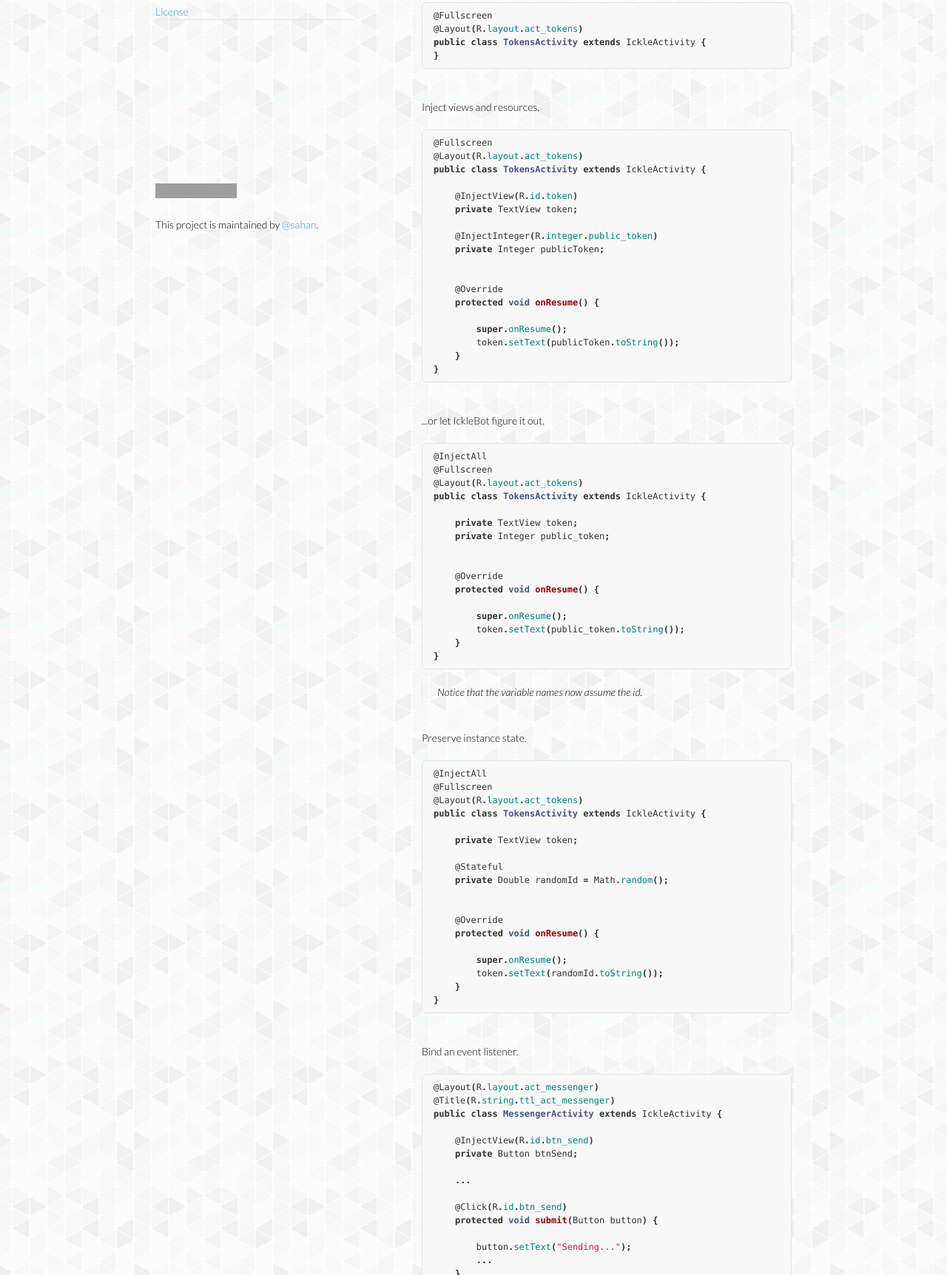
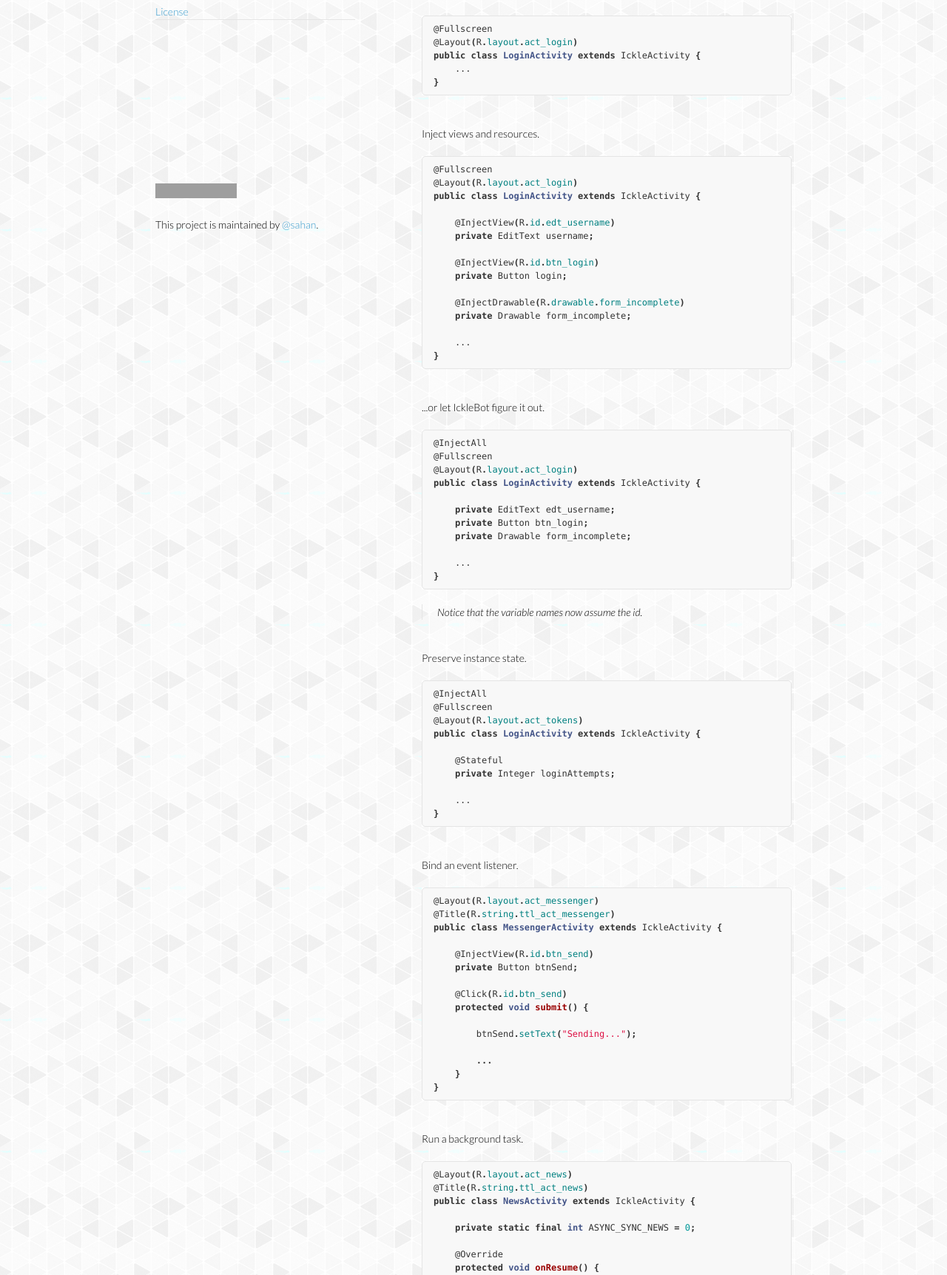
Before and after one commit to sahan/IckleBot, a plain HTML site: page index.html in a window 1280 px wide. Shown: the part 416-2140 px from the top of the page at 74% size. Drawn offline with Linux system fonts and the light colour scheme; grey boxes are pictures that could not be loaded.

Commit message:
Update code samples on home [ci skip]

```diff
--- a/index.html
+++ b/index.html
@@ -46,7 +46,8 @@
 
 <hr><p>Leverage features by extending <code>IckleActivity</code>.</p>
 
-<div class="highlight"><pre><span class="kd">public</span> <span class="kd">class</span> <span class="nc">TokensActivity</span> <span class="kd">extends</span> <span class="n">IckleActivity</span> <span class="o">{</span>
+<div class="highlight"><pre><span class="kd">public</span> <span class="kd">class</span> <span class="nc">LoginActivity</span> <span class="kd">extends</span> <span class="n">IckleActivity</span> <span class="o">{</span>
+    ...
 <span class="o">}</span>
 </pre></div>
 
@@ -54,8 +55,9 @@
 Manage activity configuration.</p>
 
 <div class="highlight"><pre><span class="nd">@Fullscreen</span>
-<span class="nd">@Layout</span><span class="o">(</span><span class="n">R</span><span class="o">.</span><span class="na">layout</span><span class="o">.</span><span class="na">act_tokens</span><span class="o">)</span>
-<span class="kd">public</span> <span class="kd">class</span> <span class="nc">TokensActivity</span> <span class="kd">extends</span> <span class="n">IckleActivity</span> <span class="o">{</span>
+<span class="nd">@Layout</span><span class="o">(</span><span class="n">R</span><span class="o">.</span><span class="na">layout</span><span class="o">.</span><span class="na">act_login</span><span class="o">)</span>
+<span class="kd">public</span> <span class="kd">class</span> <span class="nc">LoginActivity</span> <span class="kd">extends</span> <span class="n">IckleActivity</span> <span class="o">{</span>
+    ...
 <span class="o">}</span>
 </pre></div>
 
@@ -63,22 +65,19 @@ Manage activity configuration.</p>
 Inject views and resources.</p>
 
 <div class="highlight"><pre><span class="nd">@Fullscreen</span>
-<span class="nd">@Layout</span><span class="o">(</span><span class="n">R</span><span class="o">.</span><span class="na">layout</span><span class="o">.</span><span class="na">act_tokens</span><span class="o">)</span>
-<span class="kd">public</span> <span class="kd">class</span> <span class="nc">TokensActivity</span> <span class="kd">extends</span> <span class="n">IckleActivity</span> <span class="o">{</span>
+<span class="nd">@Layout</span><span class="o">(</span><span class="n">R</span><span class="o">.</span><span class="na">layout</span><span class="o">.</span><span class="na">act_login</span><span class="o">)</span>
+<span class="kd">public</span> <span class="kd">class</span> <span class="nc">LoginActivity</span> <span class="kd">extends</span> <span class="n">IckleActivity</span> <span class="o">{</span>
 
-    <span class="nd">@InjectView</span><span class="o">(</span><span class="n">R</span><span class="o">.</span><span class="na">id</span><span class="o">.</span><span class="na">token</span><span class="o">)</span>
-    <span class="kd">private</span> <span class="n">TextView</span> <span class="n">token</span><span class="o">;</span>
+    <span class="nd">@InjectView</span><span class="o">(</span><span class="n">R</span><span class="o">.</span><span class="na">id</span><span class="o">.</span><span class="na">edt_username</span><span class="o">)</span>
+    <span class="kd">private</span> <span class="n">EditText</span> <span class="n">username</span><span class="o">;</span>
 
-    <span class="nd">@InjectInteger</span><span class="o">(</span><span class="n">R</span><span class="o">.</span><span class="na">integer</span><span class="o">.</span><span class="na">public_token</span><span class="o">)</span>
-    <span class="kd">private</span> <span class="n">Integer</span> <span class="n">publicToken</span><span class="o">;</span>
+    <span class="nd">@InjectView</span><span class="o">(</span><span class="n">R</span><span class="o">.</span><span class="na">id</span><span class="o">.</span><span class="na">btn_login</span><span class="o">)</span>
+    <span class="kd">private</span> <span class="n">Button</span> <span class="n">login</span><span class="o">;</span>
 
+    <span class="nd">@InjectDrawable</span><span class="o">(</span><span class="n">R</span><span class="o">.</span><span class="na">drawable</span><span class="o">.</span><span class="na">form_incomplete</span><span class="o">)</span>
+    <span class="kd">private</span> <span class="n">Drawable</span> <span class="n">form_incomplete</span><span class="o">;</span>
 
-    <span class="nd">@Override</span>
-    <span class="kd">protected</span> <span class="kt">void</span> <span class="nf">onResume</span><span class="o">()</span> <span class="o">{</span>
-
-        <span class="kd">super</span><span class="o">.</span><span class="na">onResume</span><span class="o">();</span>
-        <span class="n">token</span><span class="o">.</span><span class="na">setText</span><span class="o">(</span><span class="n">publicToken</span><span class="o">.</span><span class="na">toString</span><span class="o">());</span>
-    <span class="o">}</span>
+    ...
 <span class="o">}</span>
 </pre></div>
 
@@ -87,19 +86,14 @@ Inject views and resources.</p>
 
 <div class="highlight"><pre><span class="nd">@InjectAll</span>
 <span class="nd">@Fullscreen</span>
-<span class="nd">@Layout</span><span class="o">(</span><span class="n">R</span><span class="o">.</span><span class="na">layout</span><span class="o">.</span><span class="na">act_tokens</span><span class="o">)</span>
-<span class="kd">public</span> <span class="kd">class</span> <span class="nc">TokensActivity</span> <span class="kd">extends</span> <span class="n">IckleActivity</span> <span class="o">{</span>
+<span class="nd">@Layout</span><span class="o">(</span><span class="n">R</span><span class="o">.</span><span class="na">layout</span><span class="o">.</span><span class="na">act_login</span><span class="o">)</span>
+<span class="kd">public</span> <span class="kd">class</span> <span class="nc">LoginActivity</span> <span class="kd">extends</span> <span class="n">IckleActivity</span> <span class="o">{</span>
 
-    <span class="kd">private</span> <span class="n">TextView</span> <span class="n">token</span><span class="o">;</span>
-    <span class="kd">private</span> <span class="n">Integer</span> <span class="n">public_token</span><span class="o">;</span>
+    <span class="kd">private</span> <span class="n">EditText</span> <span class="n">edt_username</span><span class="o">;</span>
+    <span class="kd">private</span> <span class="n">Button</span> <span class="n">btn_login</span><span class="o">;</span>
+    <span class="kd">private</span> <span class="n">Drawable</span> <span class="n">form_incomplete</span><span class="o">;</span>
 
-
-    <span class="nd">@Override</span>
-    <span class="kd">protected</span> <span class="kt">void</span> <span class="nf">onResume</span><span class="o">()</span> <span class="o">{</span>
-
-        <span class="kd">super</span><span class="o">.</span><span class="na">onResume</span><span class="o">();</span>
-        <span class="n">token</span><span class="o">.</span><span class="na">setText</span><span class="o">(</span><span class="n">public_token</span><span class="o">.</span><span class="na">toString</span><span class="o">());</span>
-    <span class="o">}</span>
+    ...
 <span class="o">}</span>
 </pre></div>
 
@@ -113,20 +107,12 @@ Preserve instance state.</p>
 <div class="highlight"><pre><span class="nd">@InjectAll</span>
 <span class="nd">@Fullscreen</span>
 <span class="nd">@Layout</span><span class="o">(</span><span class="n">R</span><span class="o">.</span><span class="na">layout</span><span class="o">.</span><span class="na">act_tokens</span><span class="o">)</span>
-<span class="kd">public</span> <span class="kd">class</span> <span class="nc">TokensActivity</span> <span class="kd">extends</span> <span class="n">IckleActivity</span> <span class="o">{</span>
-
-    <span class="kd">private</span> <span class="n">TextView</span> <span class="n">token</span><span class="o">;</span>
+<span class="kd">public</span> <span class="kd">class</span> <span class="nc">LoginActivity</span> <span class="kd">extends</span> <span class="n">IckleActivity</span> <span class="o">{</span>
 
     <span class="nd">@Stateful</span>
-    <span class="kd">private</span> <span class="n">Double</span> <span class="n">randomId</span> <span class="o">=</span> <span class="n">Math</span><span class="o">.</span><span class="na">random</span><span class="o">();</span>
+    <span class="kd">private</span> <span class="n">Integer</span> <span class="n">loginAttempts</span><span class="o">;</span>
 
-
-    <span class="nd">@Override</span>
-    <span class="kd">protected</span> <span class="kt">void</span> <span class="nf">onResume</span><span class="o">()</span> <span class="o">{</span>
-
-        <span class="kd">super</span><span class="o">.</span><span class="na">onResume</span><span class="o">();</span>
-        <span class="n">token</span><span class="o">.</span><span class="na">setText</span><span class="o">(</span><span class="n">randomId</span><span class="o">.</span><span class="na">toString</span><span class="o">());</span>
-    <span class="o">}</span>
+    ...
 <span class="o">}</span>
 </pre></div>
 
@@ -140,12 +126,11 @@ Bind an event listener.</p>
     <span class="nd">@InjectView</span><span class="o">(</span><span class="n">R</span><span class="o">.</span><span class="na">id</span><span class="o">.</span><span class="na">btn_send</span><span class="o">)</span>
     <span class="kd">private</span> <span class="n">Button</span> <span class="n">btnSend</span><span class="o">;</span>
 
-    <span class="o">...</span>
+    <span class="nd">@Click</span><span class="o">(</span><span class="n">R</span><span class="o">.</span><span class="na">id</span><span class="o">.</span><span class="na">btn_send</span><span class="o">)</span>
+    <span class="kd">protected</span> <span class="kt">void</span> <span class="nf">submit</span><span class="o">()</span> <span class="o">{</span>
 
-    <span class="nd">@Click</span><span class="o">(</span><span class="n">R</span><span class="o">.</span><span class="na">id</span><span class="o">.</span><span class="na">btn_send</span><span class="o">)</span>
-    <span class="kd">protected</span> <span class="kt">void</span> <span class="nf">submit</span><span class="o">(</span><span class="n">Button</span> <span class="n">button</span><span class="o">)</span> <span class="o">{</span>
+        <span class="n">btnSend</span><span class="o">.</span><span class="na">setText</span><span class="o">(</span><span class="s">"Sending..."</span><span class="o">);</span>
 
-        <span class="n">button</span><span class="o">.</span><span class="na">setText</span><span class="o">(</span><span class="s">"Sending..."</span><span class="o">);</span>
         <span class="o">...</span>
     <span class="o">}</span>
 <span class="o">}</span>
@@ -159,7 +144,6 @@ Run a background task.</p>
 <span class="kd">public</span> <span class="kd">class</span> <span class="nc">NewsActivity</span> <span class="kd">extends</span> <span class="n">IckleActivity</span> <span class="o">{</span>
 
     <span class="kd">private</span> <span class="kd">static</span> <span class="kd">final</span> <span class="kt">int</span> <span class="n">ASYNC_SYNC_NEWS</span> <span class="o">=</span> <span class="mi">0</span><span class="o">;</span>
-    <span class="o">...</span>
 
     <span class="nd">@Override</span>
     <span class="kd">protected</span> <span class="kt">void</span> <span class="nf">onResume</span><span class="o">()</span> <span class="o">{</span>
@@ -170,7 +154,8 @@ Run a background task.</p>
 
     <span class="nd">@Async</span><span class="o">(</span><span class="n">ASYNC_SYNC_NEWS</span><span class="o">)</span>
     <span class="kd">private</span> <span class="kt">void</span> <span class="nf">refreshNews</span><span class="o">()</span> <span class="o">{</span>
-        <span class="o">....</span>
+
+        <span class="o">...</span>
     <span class="o">}</span>
 <span class="o">}</span>
 </pre></div>
@@ -182,19 +167,25 @@ Bind models to views.</p>
 <span class="nd">@Title</span><span class="o">(</span><span class="n">R</span><span class="o">.</span><span class="na">string</span><span class="o">.</span><span class="na">ttl_act_home</span><span class="o">)</span>
 <span class="kd">public</span> <span class="kd">class</span> <span class="nc">HomeActivity</span> <span class="kd">extends</span> <span class="n">IckleActivity</span> <span class="o">{</span>
 
+    <span class="nd">@InjectIckleService</span>
+    <span class="kd">private</span> <span class="n">BindManager</span> <span class="n">bindManager</span><span class="o">;</span>
+
+    <span class="nd">@InjectPojo</span>
+    <span class="kd">private</span> <span class="n">AccountService</span> <span class="n">accountService</span><span class="o">;</span>
+
     <span class="nd">@Override</span>
-    <span class="kd">protected</span> <span class="kt">void</span> <span class="nf">onPostCreate</span><span class="o">(</span><span class="n">Bundle</span> <span class="n">savedInstanceState</span><span class="o">)</span> <span class="o"><span class="o">{</span>
+    <span class="kd">protected</span> <span class="kt">void</span> <span class="nf">onPostCreate</span><span class="o">(</span><span class="n">Bundle</span> <span class="n">savedInstanceState</span><span class="o">)</span> <span class="o">{</span>
 
-       <span class="kd">super</span><span class="o">.</span><span class="na">onPostCreate</span><span class="o">(</span><span class="n">savedInstanceState</span><span class="o">)</span>;</span>
+        <span class="kd">super</span><span class="o">.</span><span class="na">onPostCreate</span><span class="o">(</span><span class="n">savedInstanceState</span><span class="o">)</span>;</span>
 
         <span class="n">User</span> <span class="n">user</span> <span class="o">=</span> <span class="n">accountService</span><span class="o">.</span><span class="na">getCurrentUser</span><span class="o">();</span>
-        <span class="n">bindManager</span><span class="o">.</span><span class="na">bind</span><span class="o">(profileSection, user);</span>
+        <span class="n">bindManager</span><span class="o">.</span><span class="na">bind</span><span class="o">(</span>profileSection, user<span class="o">);</span>
     <span class="o">}</span>
 <span class="o">}</span>
 </pre></div>
 
 <p><br>
-Check for a data connection.</p>
+Respond to network state changes.</p>
 
 <div class="highlight"><pre><span class="nd">@Layout</span><span class="o">(</span><span class="n">R</span><span class="o">.</span><span class="na">layout</span><span class="o">.</span><span class="na">act_mail</span><span class="o">)</span>
 <span class="nd">@Title</span><span class="o">(</span><span class="n">R</span><span class="o">.</span><span class="na">string</span><span class="o">.</span><span class="na">ttl_act_mail</span><span class="o">)</span>
@@ -203,7 +194,7 @@ Check for a data connection.</p>
     <span class="nd">@Override</span>
     <span class="kd">protected</span> <span class="kt">void</span> <span class="nf">onNetworkConnected</span><span class="o">()</span> <span class="o">{</span>
 
-            <span class="n">inbox</span><span class="o">.</span><span class="na">refresh</span><span class="o">();</span>
+        <span class="n">inbox</span><span class="o">.</span><span class="na">refresh</span><span class="o">();</span>
     <span class="o">}</span>
 <span class="o">}</span>
 </pre></div>
```
